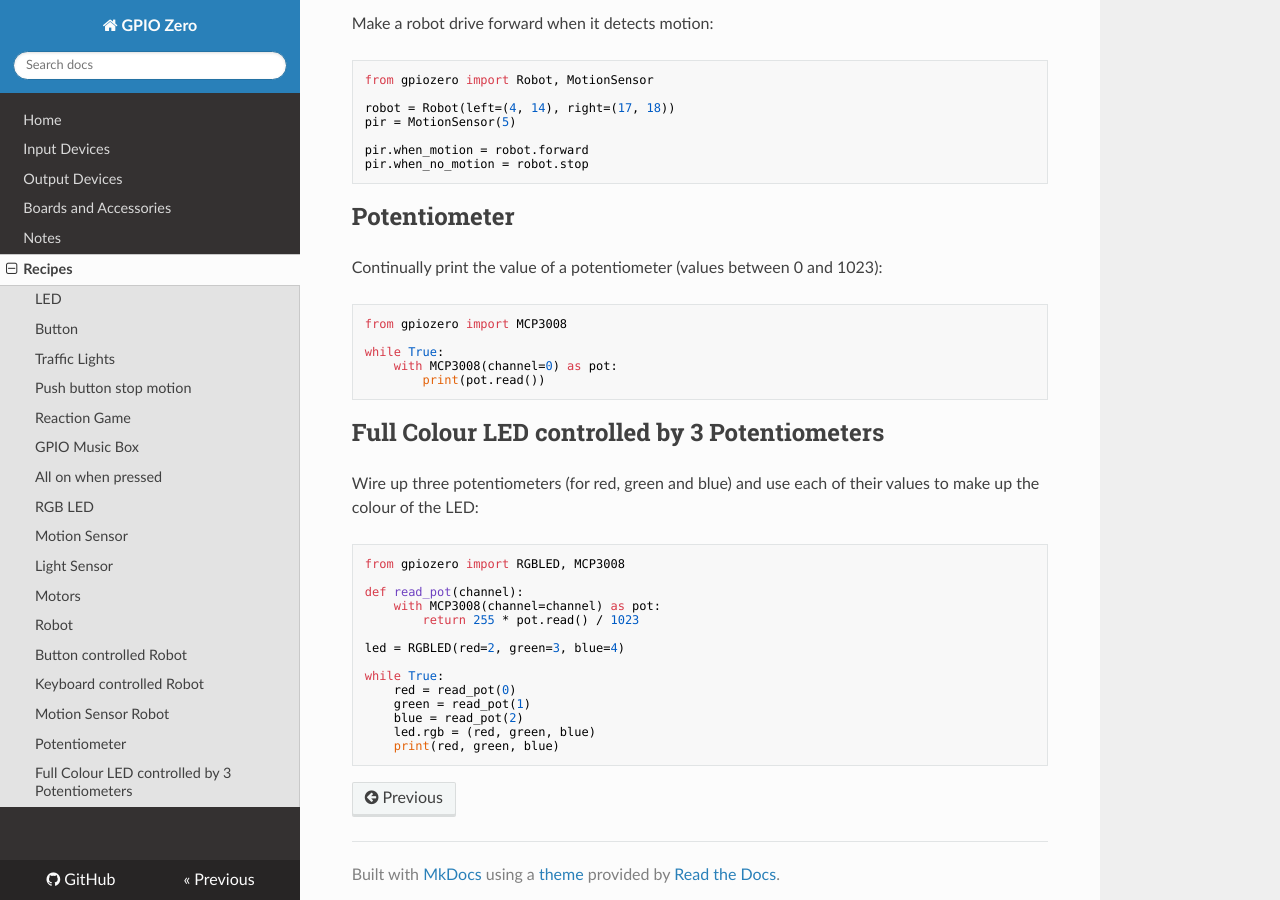
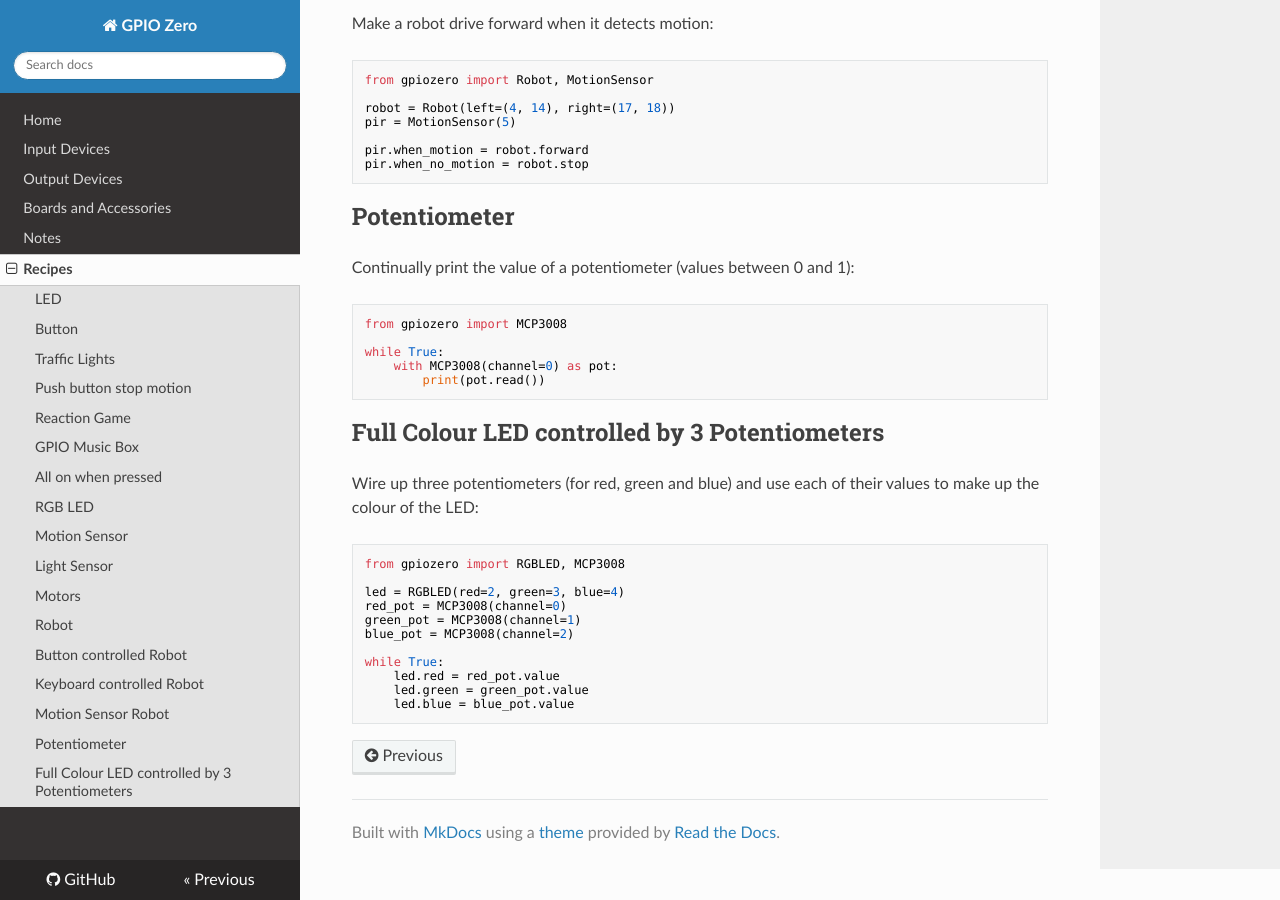
Before and after one commit to gpiozero/gpiozero, an MkDocs documentation site: the page built from docs/recipes.md, in a window 1280 px wide and 900 px high, scrolled down 6993 px. Built offline with MkDocs 1.6.1, drawn with Linux system fonts in a browser that asks for light colours; nearby versions of some CDN libraries; old or Windows-style settings are respelled for this version of MkDocs; some of the changed text lies outside the part shown.

Commit message:
Update docs

````diff
--- a/docs/recipes.md
+++ b/docs/recipes.md
@@ -271,21 +271,21 @@
 
 led = RGBLED(red=9, green=10, blue=11)
 
-led.red = 255  # full red
-led.red = 128  # half red
+led.red = 1  # full red
+led.red = 0.5  # half red
 
-led.rgb = (0, 255, 0)  # full green
+led.rgb = (0, 1, 0)  # full green
 
-led.rgb = (255, 0, 255)  # magenta
-led.rgb = (255, 255, 0)  # yellow
-led.rgb = (0, 255, 100)  # cyan
-led.rgb = (255, 255, 255)  # white
+led.rgb = (1, 0, 1)  # magenta
+led.rgb = (1, 1, 0)  # yellow
+led.rgb = (0, 1, 1)  # cyan
+led.rgb = (1, 1, 1)  # white
 
 led.rgb = (0, 0, 0)  # off
 
 # slowly increase intensity of blue
-for n in range(256):
-    led.blue += 1
+for n in range(100):
+    led.blue += 0.01
     sleep(0.1)
 ```
 
@@ -439,7 +439,7 @@
 
 ## Potentiometer
 
-Continually print the value of a potentiometer (values between 0 and 1023):
+Continually print the value of a potentiometer (values between 0 and 1):
 
 ```python
 from gpiozero import MCP3008
@@ -457,16 +457,13 @@
 ```python
 from gpiozero import RGBLED, MCP3008
 
-def read_pot(channel):
-    with MCP3008(channel=channel) as pot:
-        return 255 * pot.read() / 1023
-
 led = RGBLED(red=2, green=3, blue=4)
+red_pot = MCP3008(channel=0)
+green_pot = MCP3008(channel=1)
+blue_pot = MCP3008(channel=2)
 
 while True:
-    red = read_pot(0)
-    green = read_pot(1)
-    blue = read_pot(2)
-    led.rgb = (red, green, blue)
-    print(red, green, blue)
+    led.red = red_pot.value
+    led.green = green_pot.value
+    led.blue = blue_pot.value
 ```
````
